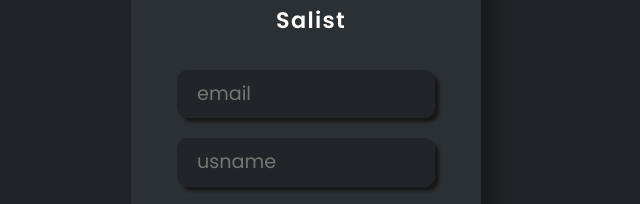
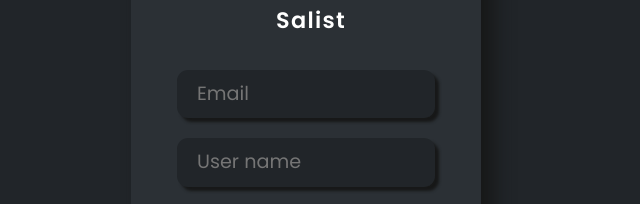
Before and after one commit to AERGERGAJHY/kjgSdfjs, a plain HTML site: page Signup.html in a window 1280 px wide. Shown: the part 220-424 px from the top of the page, 334-974 px from the left. Drawn offline with Linux system fonts and the light colour scheme.

Commit message:
Update Signup.html

```diff
--- a/Signup.html
+++ b/Signup.html
@@ -20,11 +20,11 @@
         <form class="p-3 mt-3">
             <div class="form-field d-flex align-items-center">
                 <span class="far fa-user"></span>
-                <input type="text" name="email" id="email" placeholder="email">
+                <input type="text" name="email" id="email" placeholder="Email">
             </div>
             <div class="form-field d-flex align-items-center">
                 <span class="far fa-user"></span>
-                <input type="text" name="usname" id="usname" placeholder="usname">
+                <input type="text" name="usname" id="usname" placeholder="User name">
             </div>
             <div class="form-field d-flex align-items-center">
                 <span class="fas fa-key"></span>
```
